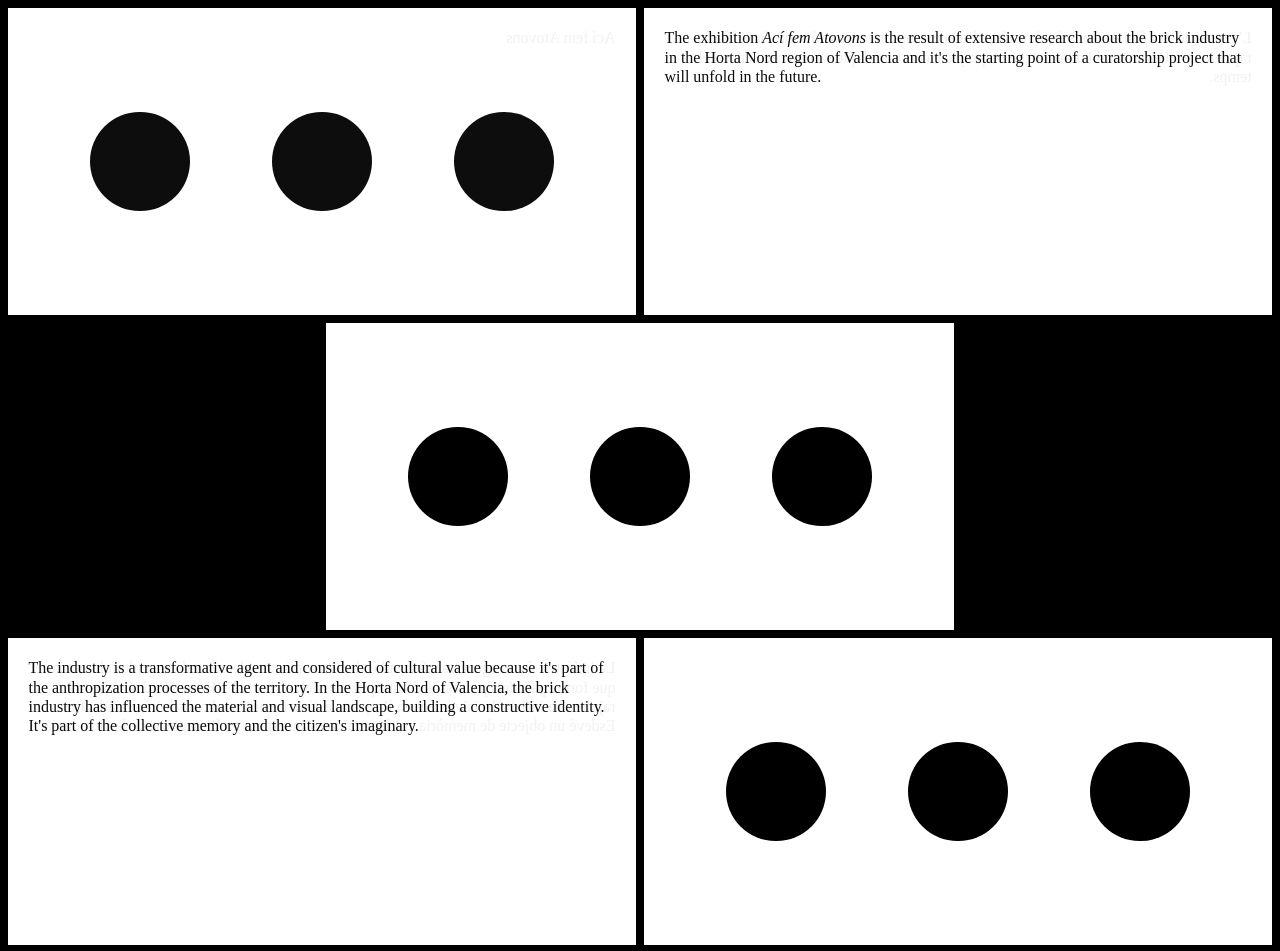
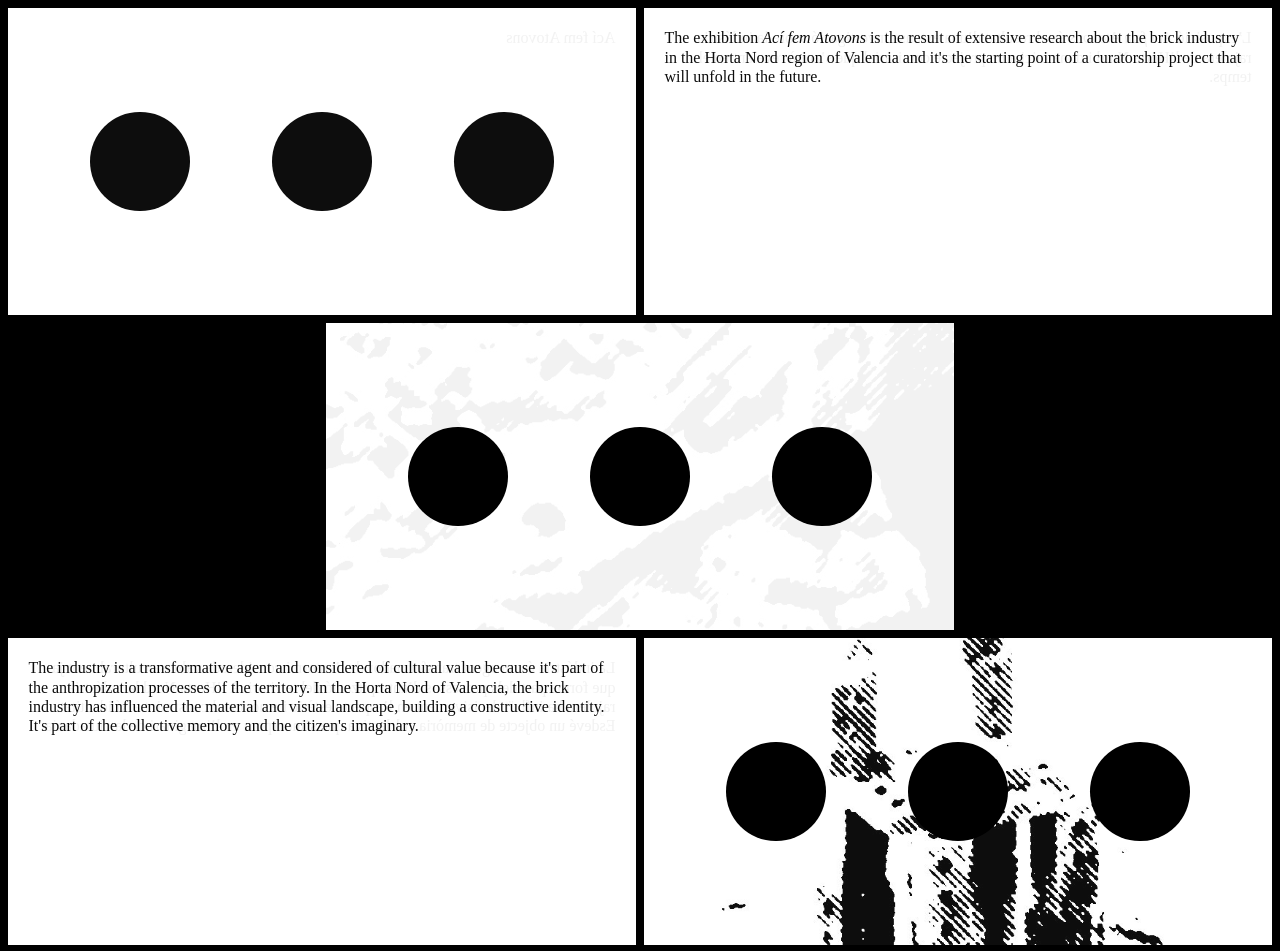
Before and after one commit to baalej/acifematovons, a plain HTML site: page index.html in a window 1280 px wide. Shown: the top 951 px of the page. Drawn offline with Linux system fonts and the light colour scheme.

Commit message:
fixed image hrefs

```diff
--- a/assets/css/main.css
+++ b/assets/css/main.css
@@ -281,15 +281,15 @@ a {
 }
 
 #image-1 {
-	background-image: url('./atovo.jpg');
+	background-image: url('../img/atovo.jpg');
 }
 
 #image-2 {
-	background-image: url('./cadira.jpg');
+	background-image: url('../img/cadira.jpg');
 }
 
 #image-3 {
-	background-image: url('./taula.jpg');
+	background-image: url('../img/taula.jpg');
 }
 
 @media only screen and (max-width: 800px) {
--- a/index.html
+++ b/index.html
@@ -100,7 +100,7 @@
 		    <div class="face bottom"></div>
 		    <div class="face left"></div>
 		    <div class="face right"></div>
-		    <div class="face front">
+		    <div class="face front" id="image-2">
 		    	<!-- here -->
 		    	<div class="inner-cube">
 		    		<div class="hole"></div>
@@ -108,7 +108,7 @@
 		    		<div class="hole"></div>
 		    	</div>
 		    </div>
-		    <div class="face back" id="image-2">
+		    <div class="face back">
 		    	<!-- here -->
 		    	<!-- <img class="face-image" src="./cadira-cut.jpg" alt="cadira d'atovons per Pablo Bolumar"> -->
 		    	<div class="inner-cube">
```
Also changed, not shown: 1 other file.
